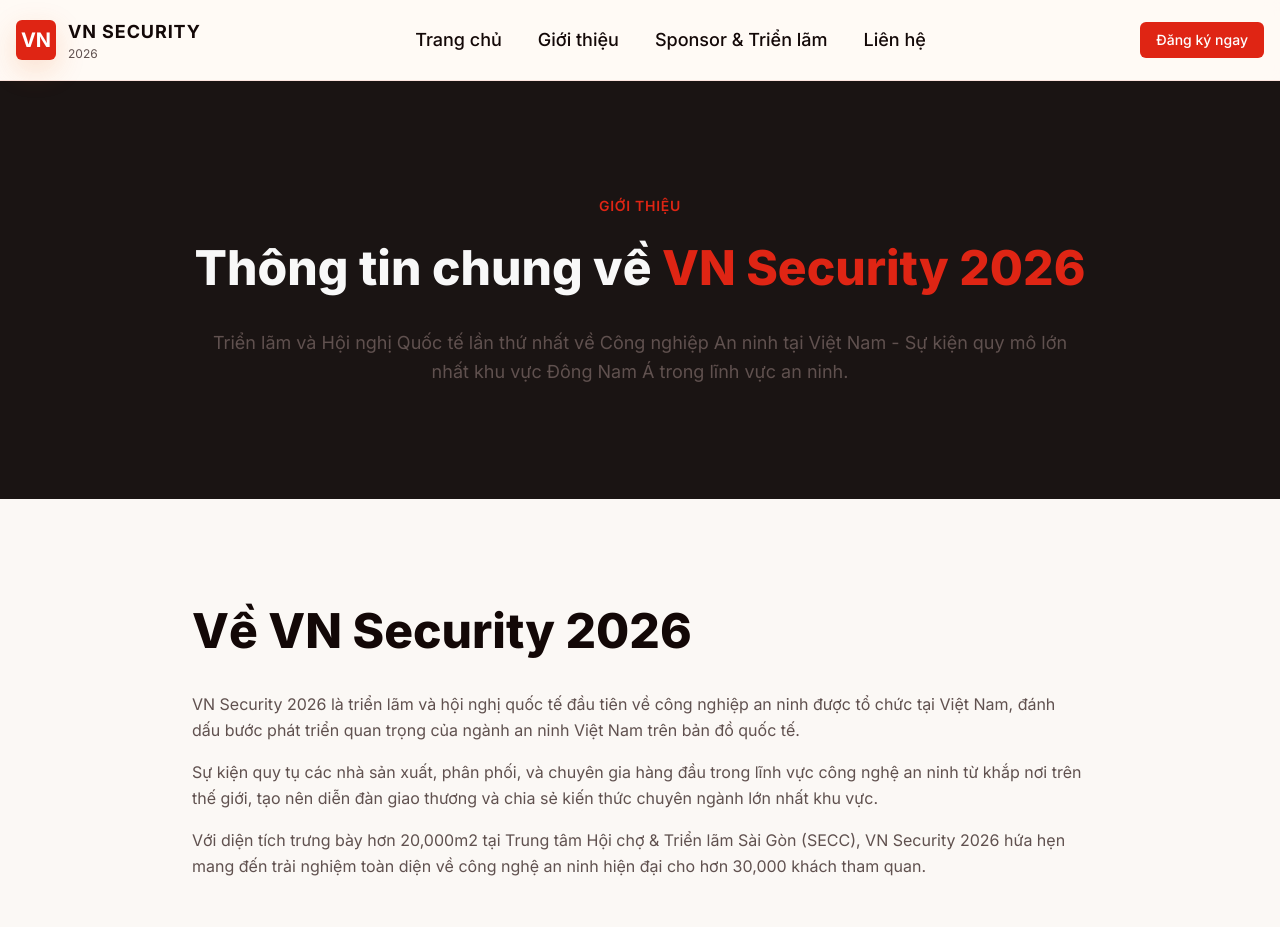
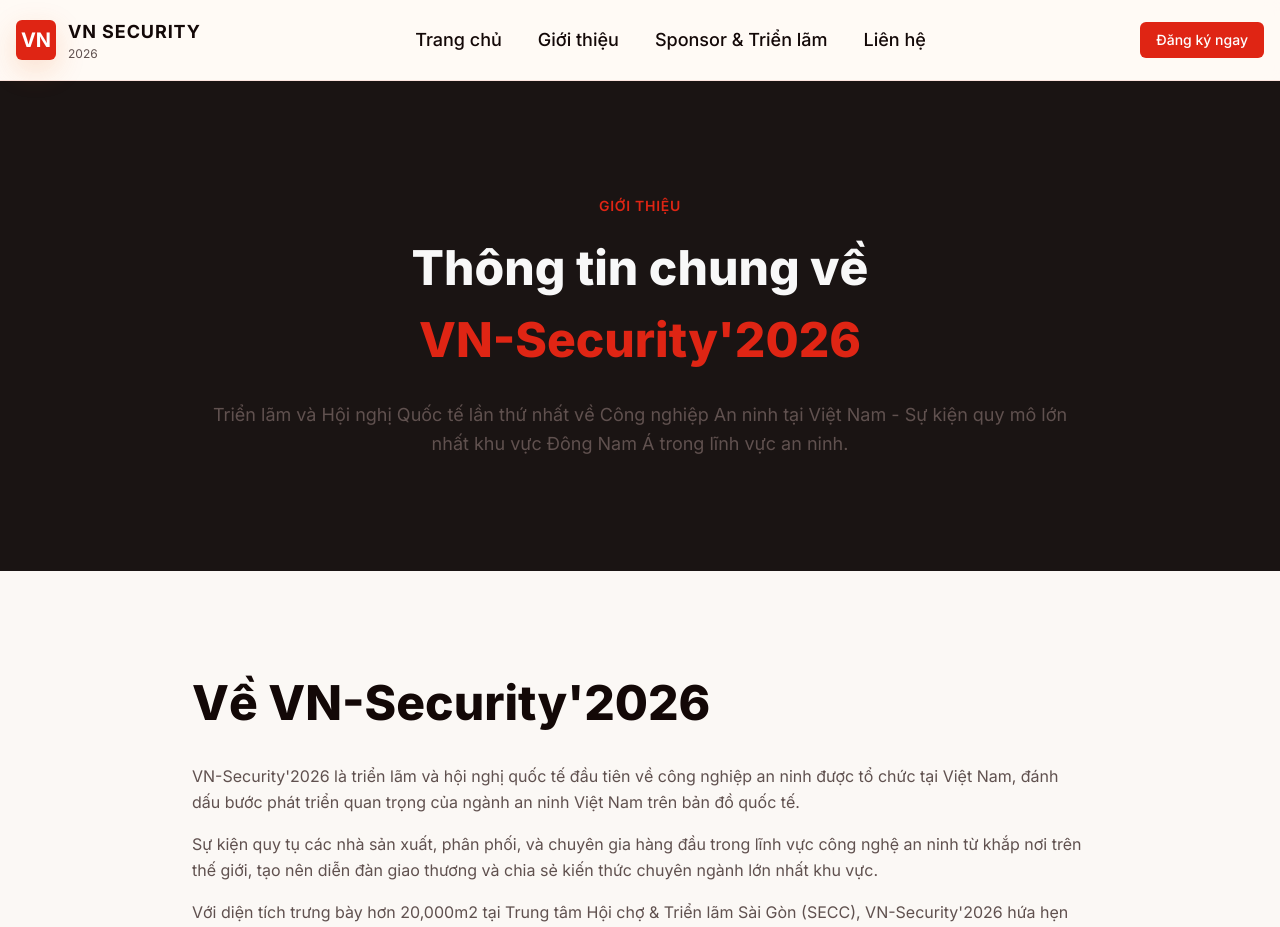
Before and after one commit to anhNT-DEV1001/HTECH-VNSEC, a Next.js app: page /about/general-info in a window 1280 px wide. Shown: the top 927 px of the page. Built offline with nearby package versions, Linux system fonts and the light colour scheme.

Commit message:
first commit

```diff
--- a/app/about/general-info/page.tsx
+++ b/app/about/general-info/page.tsx
@@ -47,7 +47,7 @@ export default function AboutPage() {
               </span>
               <h1 className="mb-6 text-balance text-4xl font-bold tracking-tight text-secondary-foreground sm:text-5xl lg:text-6xl">
                 Thông tin chung về{" "}
-                <span className="text-primary">VN Security 2026</span>
+                <span className="text-primary">VN-Security'2026</span>
               </h1>
               <p className="text-pretty text-lg leading-relaxed text-muted-foreground">
                 Triển lãm và Hội nghị Quốc tế lần thứ nhất về Công nghiệp An ninh tại Việt Nam -
@@ -63,11 +63,11 @@ export default function AboutPage() {
             <div className="mx-auto max-w-4xl">
               <div className="mb-12">
                 <h2 className="mb-6 text-2xl font-bold text-foreground sm:text-3xl">
-                  Về VN Security 2026
+                  Về VN-Security'2026
                 </h2>
                 <div className="space-y-4 text-muted-foreground">
                   <p className="leading-relaxed">
-                    VN Security 2026 là triển lãm và hội nghị quốc tế đầu tiên về công nghiệp an ninh được tổ chức tại Việt Nam,
+                    VN-Security'2026 là triển lãm và hội nghị quốc tế đầu tiên về công nghiệp an ninh được tổ chức tại Việt Nam,
                     đánh dấu bước phát triển quan trọng của ngành an ninh Việt Nam trên bản đồ quốc tế.
                   </p>
                   <p className="leading-relaxed">
@@ -76,7 +76,7 @@ export default function AboutPage() {
                   </p>
                   <p className="leading-relaxed">
                     Với diện tích trưng bày hơn 20,000m2 tại Trung tâm Hội chợ & Triển lãm Sài Gòn (SECC),
-                    VN Security 2026 hứa hẹn mang đến trải nghiệm toàn diện về công nghệ an ninh hiện đại cho hơn 30,000 khách tham quan.
+                    VN-Security'2026 hứa hẹn mang đến trải nghiệm toàn diện về công nghệ an ninh hiện đại cho hơn 30,000 khách tham quan.
                   </p>
                 </div>
               </div>
--- a/app/layout.tsx
+++ b/app/layout.tsx
@@ -12,7 +12,7 @@ const inter = Inter({
 })
 
 export const metadata: Metadata = {
-  title: 'VN Security 2026 - Triển lãm và Hội nghị Quốc tế về Công nghiệp An ninh',
+  title: "VN-Security'2026 - Triển lãm và Hội nghị Quốc tế về Công nghiệp An ninh",
   description: 'Triển lãm và Hội nghị Quốc tế lần thứ nhất về Công nghiệp An ninh tại Việt Nam - VN SECURITY 2026. Quy tụ 500+ nhà triển lãm từ 50+ quốc gia.',
   generator: 'v0.app',
   icons: {
```
Also changed, not shown: 1 other file (tests, documents, lock files or other folders).
